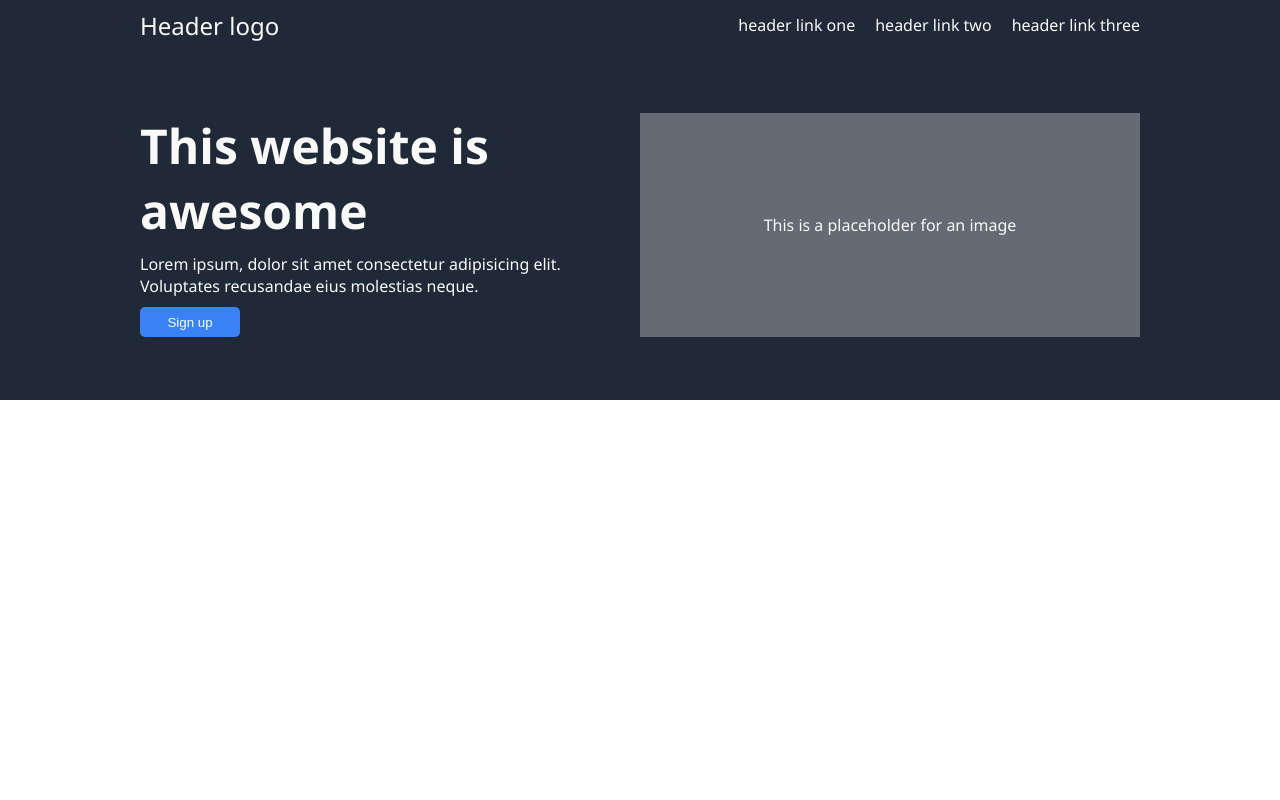
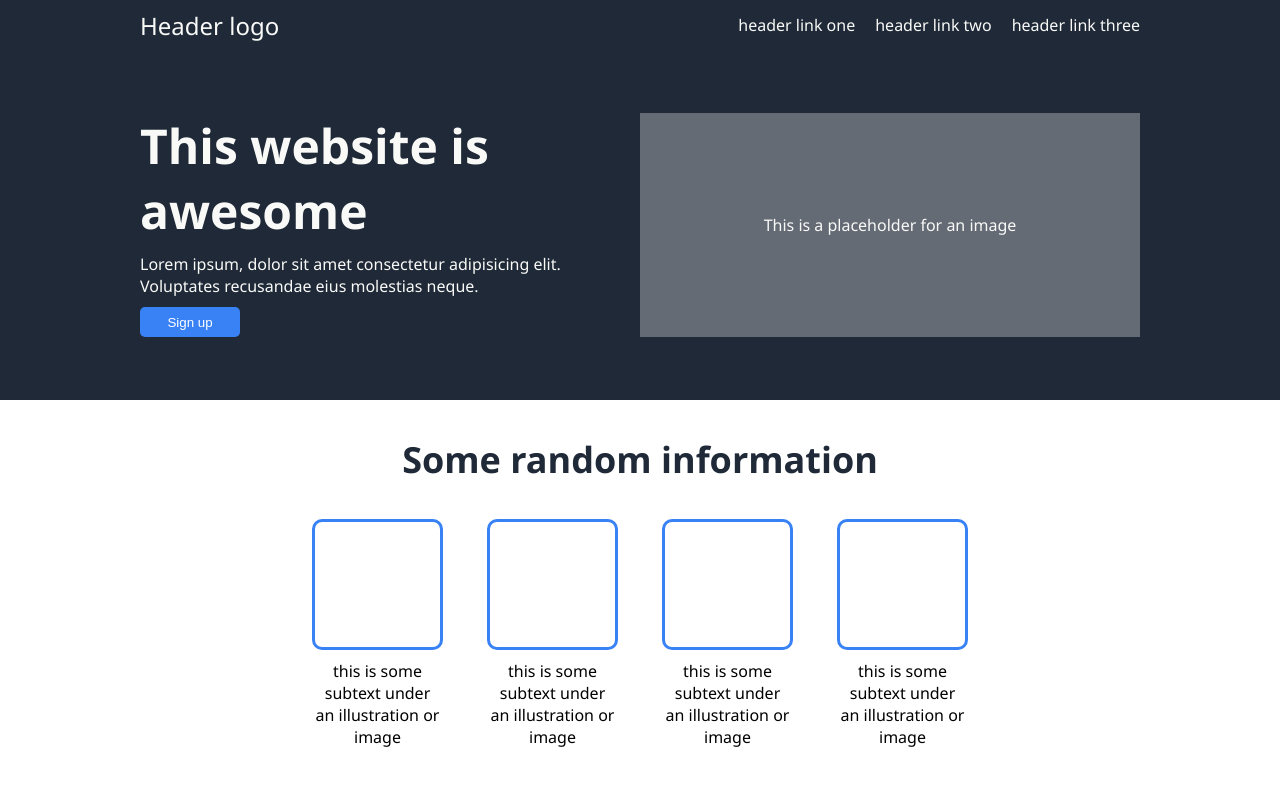
Before and after one commit to m-hunik/landing-page, a plain HTML site: page index2.html in a window 1280 px wide. Drawn offline with Linux system fonts and the light colour scheme.

Commit message:
Add second section

```diff
--- a/index2.html
+++ b/index2.html
@@ -7,7 +7,7 @@
 </head>
 <body>
     <div class="allcontainer">
-        <div class="test">
+        <div class="sec-one-container">
             <div class="section-one">
                 <div class="sec-one-header">
                     <div class="logo">Header logo</div>
@@ -33,8 +33,28 @@
                 </div>
             </div>
         </div>
+        <div class="sec-two-container">
             <div class="section-two">
-
+                <div class="sec-two-header">Some random information</div>
+                <div class="sec-two-content">
+                    <div class="grid-one">
+                        <div class="square"></div>
+                        <div class="square-description">this is some subtext under an illustration or image</div>
+                    </div>
+                    <div class="grid-two">
+                        <div class="square"></div>
+                        <div class="square-description">this is some subtext under an illustration or image</div>
+                    </div>
+                    <div class="grid-three">
+                        <div class="square"></div>
+                        <div class="square-description">this is some subtext under an illustration or image</div>
+                    </div>
+                    <div class="grid-four">
+                        <div class="square"></div>
+                        <div class="square-description">this is some subtext under an illustration or image</div>
+                    </div>
+                </div>
+            </div>
         </div>
         <div class="section-three">
 
--- a/styles2.css
+++ b/styles2.css
@@ -13,7 +13,7 @@ body {
     align-items: center;
 }
 
-.test {
+.sec-one-container {
     display: flex;
     /* border: 1px solid; */
     border-color: green;
@@ -28,8 +28,6 @@ body {
     width: 1000px;
     display: flex;
     flex-direction: column;
-    /* padding-bottom: 100px; */
-
 }
 
 .sec-one-header {
@@ -114,12 +112,95 @@ body {
     /* border: 1px solid; */
 }
 
+.sec-two-container {
+    display: flex;
+    /* border: 1px solid; */
+    border-color: green;
+    width: 100%;
+    justify-content: center;
+    padding: 35px 0px;
+    /* background-color: #1F2937;
+    color: #F9FAF8; */
+}
+
 .section-two {
     /* border: 1px solid; */
+    width: 1000px;
+    display: flex;
+    flex-direction: column;
+    align-items: center;
+}
+
+.sec-two-header {
+    /* border: 1px solid; */
+    font-size: 36px;
+    font-weight: 900;
+    padding-bottom: 35px;
+    color: #1F2937;
+}
+
+.sec-two-content {
+    /* border: 1px solid; */
+    /* height: 300px; */
+    width: 700px;
     display: flex;
     flex: 1;
-    width: 1000px;
-    /* height: 500px; */
+    justify-content: space-between;
+    /* padding: 5px; */
+}
+
+.grid-one {
+    /* border: 1px solid; */
+    align-items: center;
+    text-align: center;
+    display: flex;
+    flex: 1;
+    flex-direction: column;
+    gap: 10px;
+}
+
+.grid-two {
+    /* border: 1px solid; */
+    align-items: center;
+    text-align: center;
+    display: flex;
+    flex: 1;
+    flex-direction: column;
+    gap: 10px;
+}
+
+.grid-three {
+    /* border: 1px solid; */
+    align-items: center;
+    text-align: center;
+    display: flex;
+    flex: 1;
+    flex-direction: column;
+    gap: 10px;
+}
+
+.grid-four {
+    /* border: 1px solid; */
+    align-items: center;
+    text-align: center;
+    display: flex;
+    flex: 1;
+    flex-direction: column;
+    gap: 10px;
+}
+
+.square {
+    width: 125px;
+    height: 125px;
+    background: #fff;
+    border: 3px solid #3882F6;
+    border-radius: 10px;
+}
+
+.square-description {
+    width: 125px;
+    padding: 0px;
+    /* border: 1px solid; */
 }
 
 .section-three {
```
Lines whose indentation alone changed are shown as unchanged.
